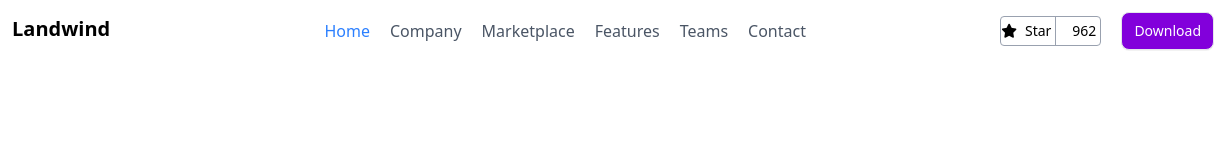
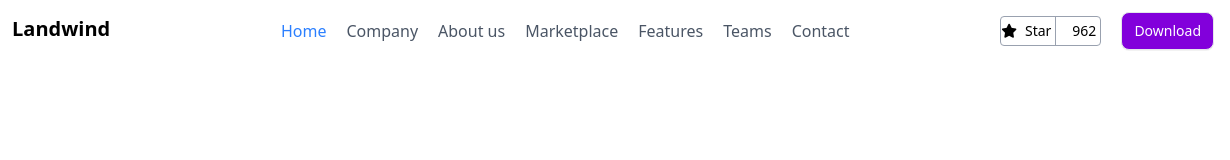
Before and after one commit to zehecom/training-project, a website: page index.html in a window 1280 px wide. Shown: the full height of the page, 50-1280 px from the left. Drawn offline with nearby package versions, Linux system fonts and the light colour scheme.

Commit message:
index is changed

```diff
--- a/index.html
+++ b/index.html
@@ -36,6 +36,7 @@
         <div class="flex flex-col gap-5 mt-5 sm:flex-row sm:items-center sm:mt-0 sm:ps-5">
           <a class="font-medium text-blue-500 focus:outline-hidden text-base" href="#" aria-current="page">Home</a>
           <a class="font-medium text-gray-600 hover:text-gray-400 text-base focus:outline-hidden focus:text-gray-400 dark:text-neutral-400 dark:hover:text-neutral-500 dark:focus:text-neutral-500" href="#">Company</a>
+          <a class="font-medium text-gray-600 hover:text-gray-400 text-base focus:outline-hidden focus:text-gray-400 dark:text-neutral-400 dark:hover:text-neutral-500 dark:focus:text-neutral-500" href="#">About us</a>
           <a class="font-medium text-gray-600 hover:text-gray-400 text-base focus:outline-hidden focus:text-gray-400 dark:text-neutral-400 dark:hover:text-neutral-500 dark:focus:text-neutral-500" href="#">Marketplace</a>
           <a class="font-medium text-gray-600 hover:text-gray-400 text-base focus:outline-hidden focus:text-gray-400 dark:text-neutral-400 dark:hover:text-neutral-500 dark:focus:text-neutral-500" href="#">Features</a>
           <a class="font-medium text-gray-600 hover:text-gray-400 text-base focus:outline-hidden focus:text-gray-400 dark:text-neutral-400 dark:hover:text-neutral-500 dark:focus:text-neutral-500" href="#">Teams</a>
```
